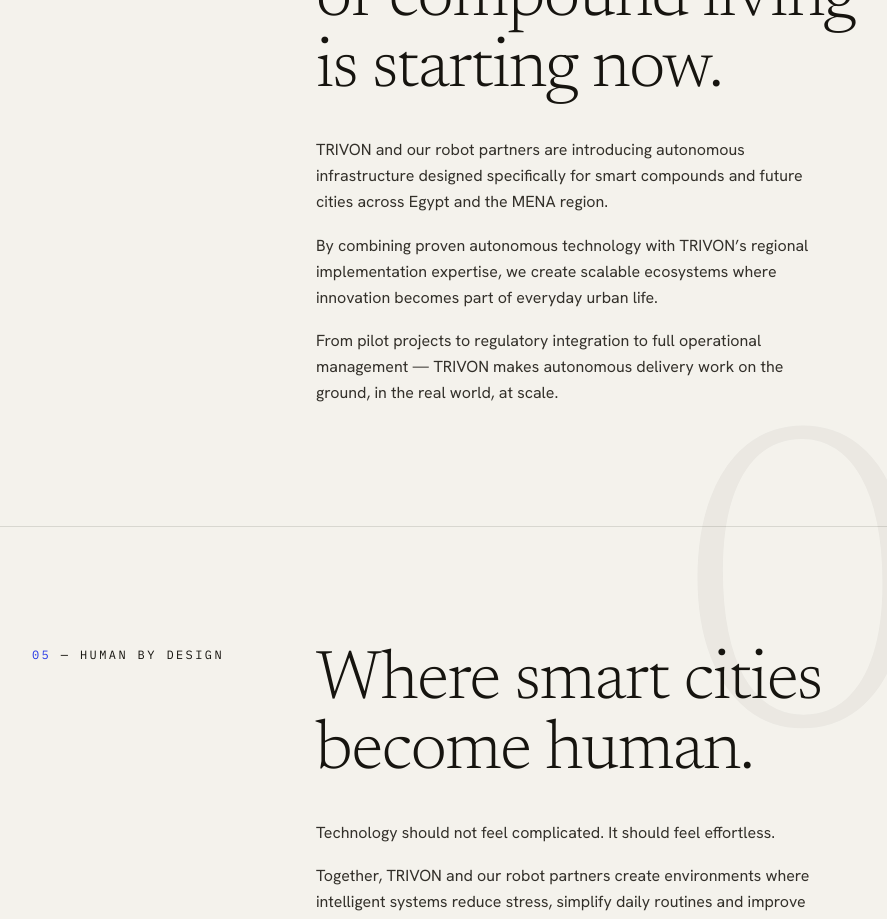
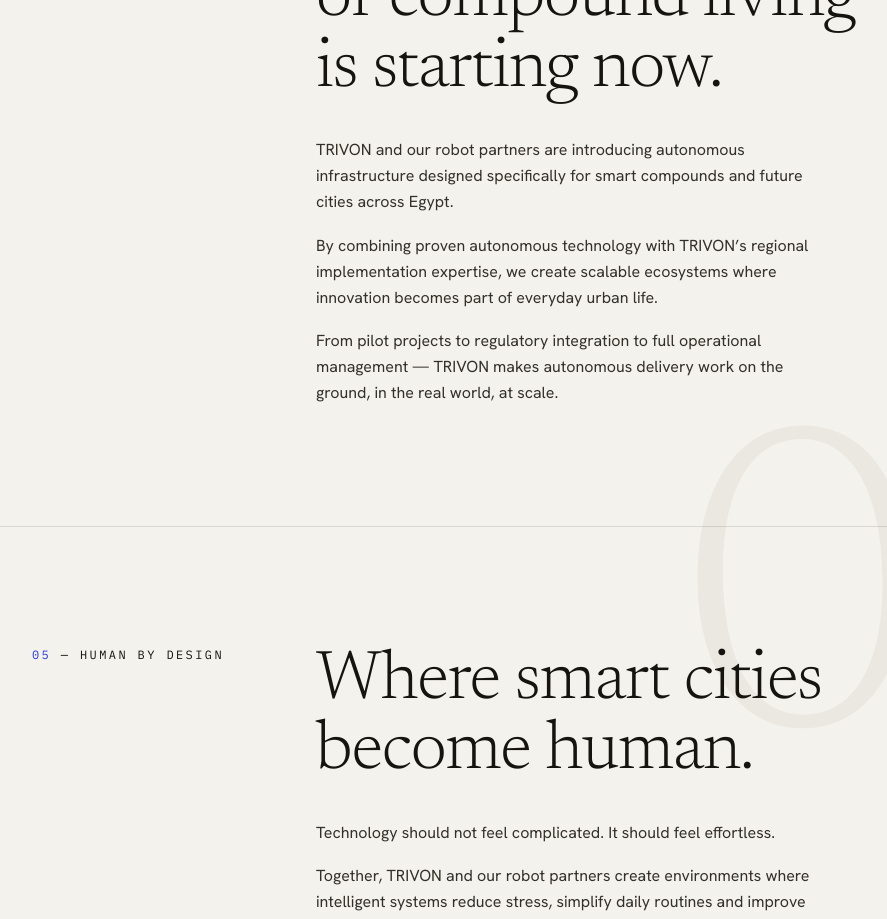
Before and after one commit to samiwazni/trivon, a Next.js app: page / in a window 1280 px wide. Shown: the part 3100-4019 px from the top of the page, without its empty margins (82-969 px from the left). Built offline with nearby package versions, Linux system fonts and the light colour scheme.

Commit message:
text update

```diff
--- a/app/page.tsx
+++ b/app/page.tsx
@@ -121,7 +121,7 @@
           <p className="chap-p reveal d2">
             TRIVON and our robot partners are introducing autonomous
             infrastructure designed specifically for smart compounds and future
-            cities across Egypt and the MENA region.
+            cities across Egypt.
           </p>
           <p className="chap-p reveal d2">
             By combining proven autonomous technology with TRIVON’s regional
```
